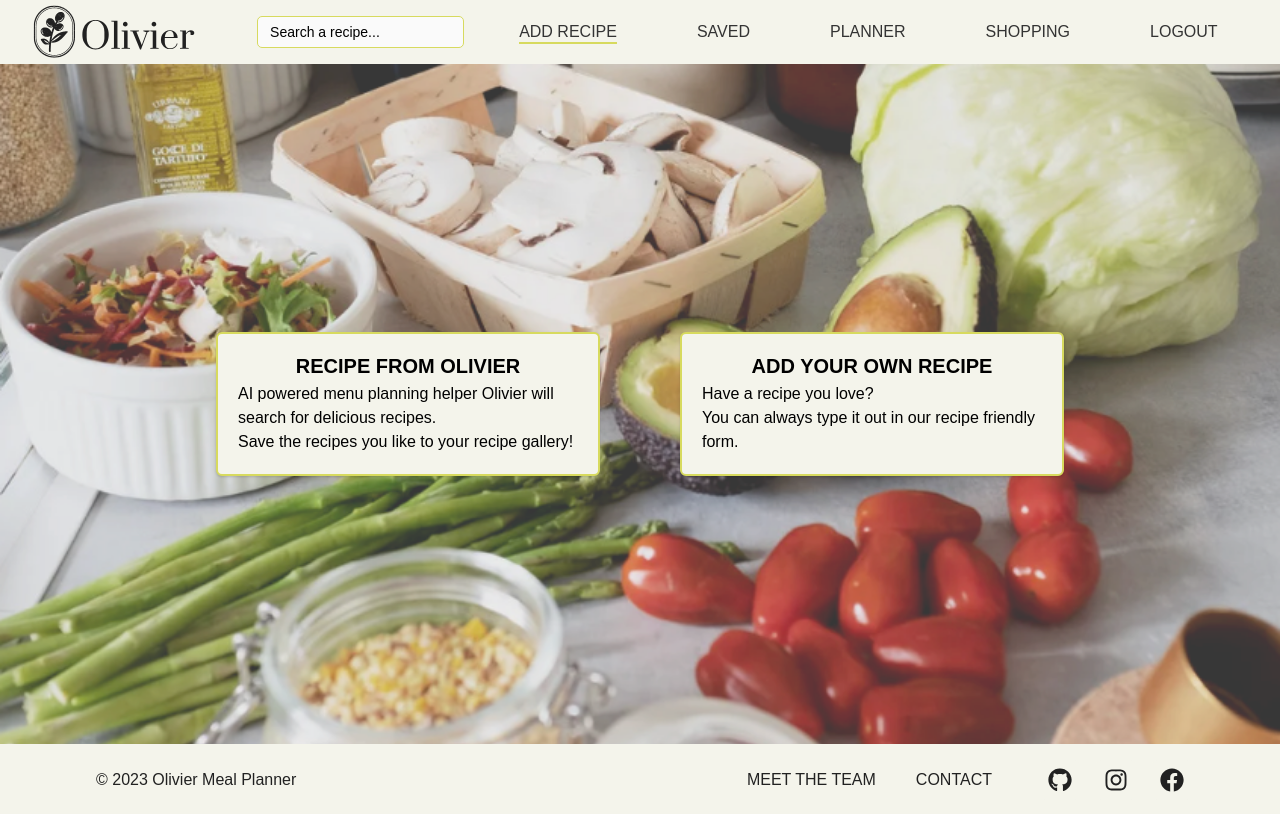
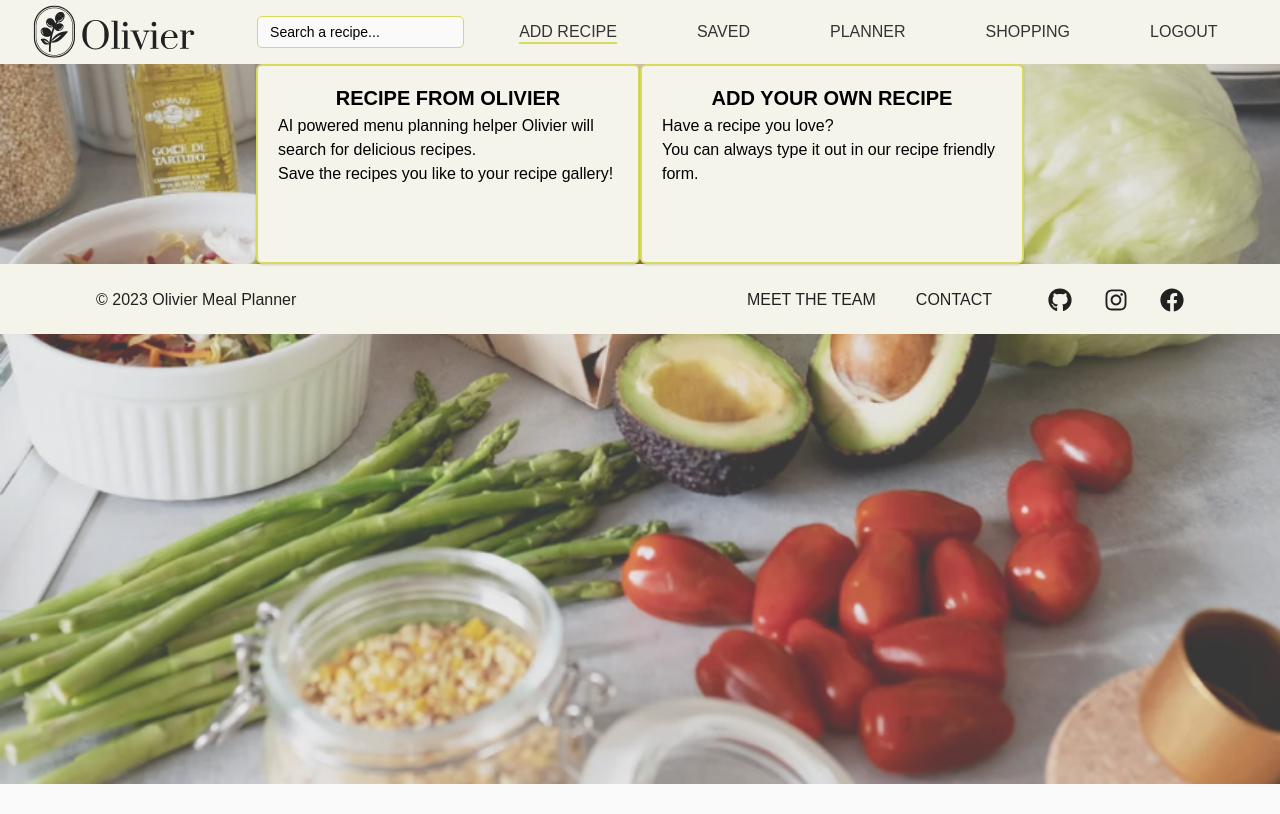
Before and after one commit to Code-the-Dream-School/dd-prac-team1-front, a React (Create React App) app: page /search-choice in a window 1280 px wide. Built offline with nearby package versions, Linux system fonts and the light colour scheme.

Commit message:
fixing position search choice

```diff
--- a/src/components/Search/SearchChoice.tsx
+++ b/src/components/Search/SearchChoice.tsx
@@ -22,7 +22,10 @@ const SearchChoice = () => {
   const backgroundImageUrl = "url('/images/produce.png')";
 
   return (
-    <Flex justifyContent={"center"} h="85vh">
+    <Flex
+      justifyContent="center"
+      // h="85vh"
+      direction={{ base: "column", md: "row" }}>
       <Flex
         backgroundImage={backgroundImageUrl}
         backgroundPosition="center"
@@ -34,8 +37,8 @@ const SearchChoice = () => {
         height="90%"
         zIndex={-1}
       />
-      <HStack spacing={20}>
-        <Card cursor="pointer" onClick={navigateToAISearch} maxW="sm">
+      {/* <HStack spacing={20}> */}
+      <Card cursor="pointer" onClick={navigateToAISearch} maxW="sm" h="200px">
         <CardHeader>
           <Center>
             <Heading size="md">RECIPE FROM OLIVIER</Heading>
@@ -50,7 +53,7 @@ const SearchChoice = () => {
         </CardBody>
       </Card>
 
-        <Card cursor="pointer" onClick={navigateToOwnRecipe} maxW="sm">
+      <Card cursor="pointer" onClick={navigateToOwnRecipe} maxW="sm" h="200px">
         <CardHeader>
           <Center>
             <Heading size="md">ADD YOUR OWN RECIPE </Heading>
@@ -72,7 +75,7 @@ const SearchChoice = () => {
             <Text>Simply copy and paste the website URL right here.</Text>
           </CardBody>
         </Card> */}
-      </HStack>
+      {/* </HStack> */}
     </Flex>
   );
 };
```
Lines whose indentation alone changed are shown as unchanged.
